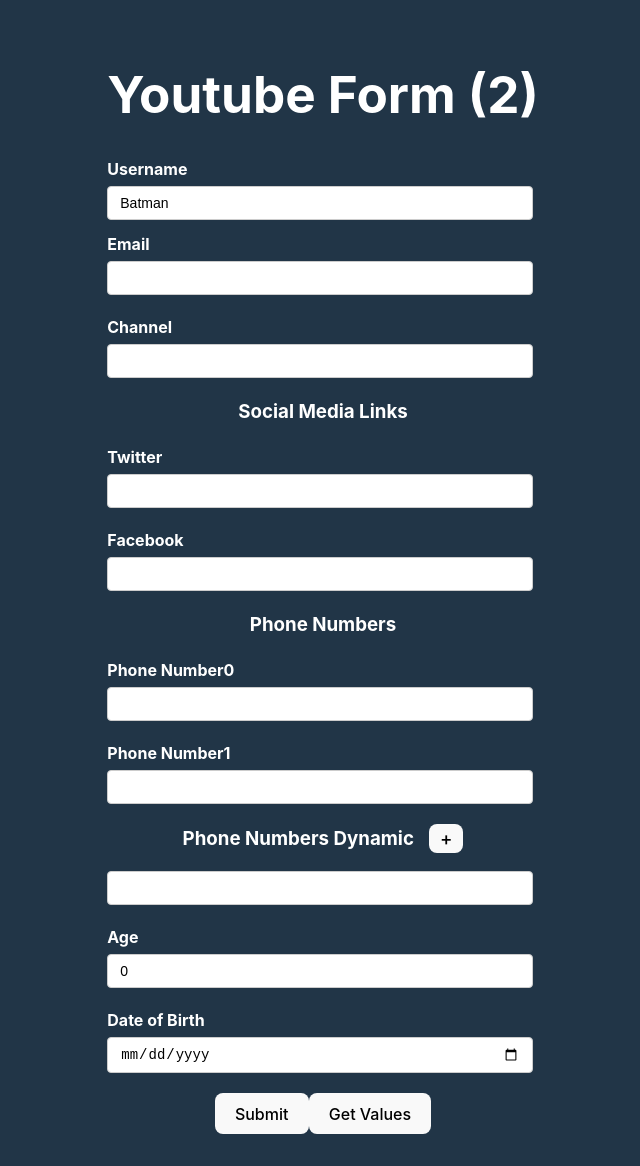
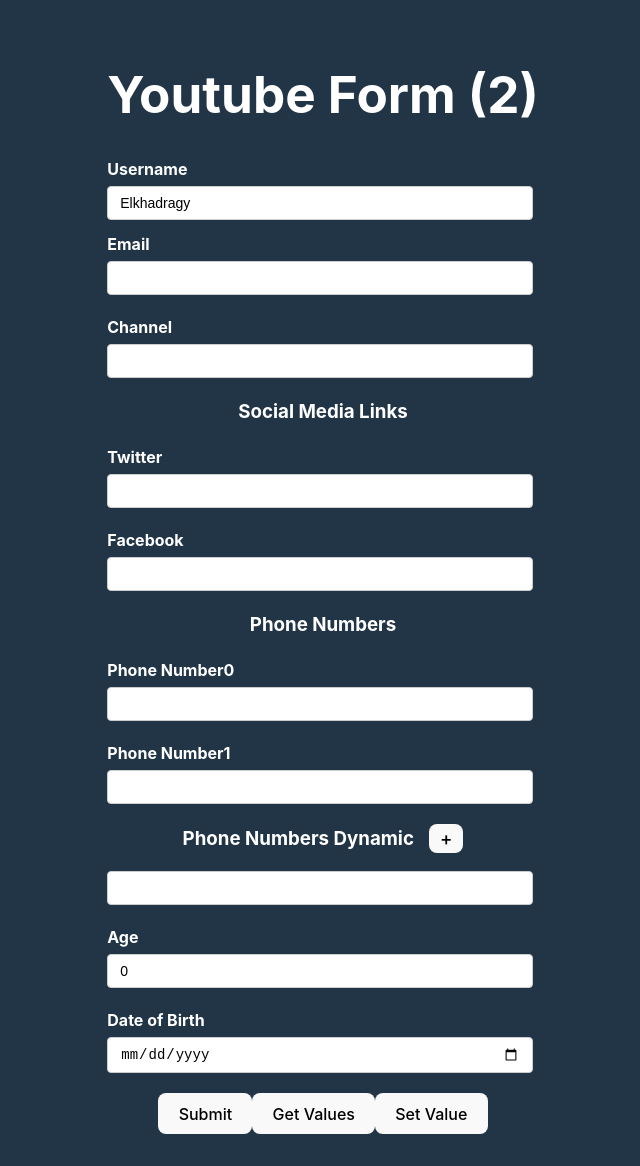
Before and after one commit to mahmoudelkhadragy/react-hook-form, a React (Vite) app: page / in a window 1280 px wide. Shown: the whole page, without its empty margins (317-957 px from the left). Built offline with nearby package versions, Linux system fonts and the light colour scheme.

Commit message:
setValue and it's options

```diff
--- a/src/components/YouTubeForm.tsx
+++ b/src/components/YouTubeForm.tsx
@@ -37,7 +37,7 @@
   */
   const form = useForm<FormValues>({
     defaultValues: {
-      username: "Batman",
+      username: "Elkhadragy",
       email: "",
       channel: "",
       social: {
@@ -51,7 +51,16 @@
     },
   });
   // object return from useForm has this vlaues
-  const { register, control, handleSubmit, formState, watch, getValues } = form;
+  // eslint-disable-next-line @typescript-eslint/no-unused-vars
+  const {
+    register,
+    control,
+    handleSubmit,
+    formState,
+    watch,
+    getValues,
+    setValue,
+  } = form;
   const { errors } = formState;
 
   const { fields, append, remove } = useFieldArray({
@@ -78,6 +87,13 @@
 
   const handelGetValues = () => {
     console.log("get values", getValues());
+  };
+  const handelSetValue = () => {
+    setValue("username", "", {
+      shouldValidate: true,
+      shouldDirty: true,
+      shouldTouch: true,
+    });
   };
 
   // noValidate => to override html validation and set your pure validations
@@ -218,6 +234,9 @@
         <button type="button" onClick={handelGetValues}>
           Get Values
         </button>
+        <button type="button" onClick={handelSetValue}>
+          Set Value
+        </button>
       </form>
       <DevTool control={control} />
     </div>
```
